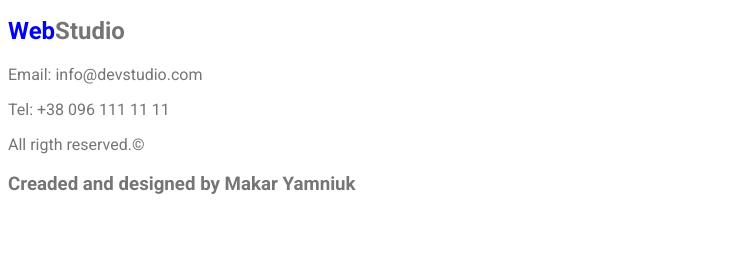
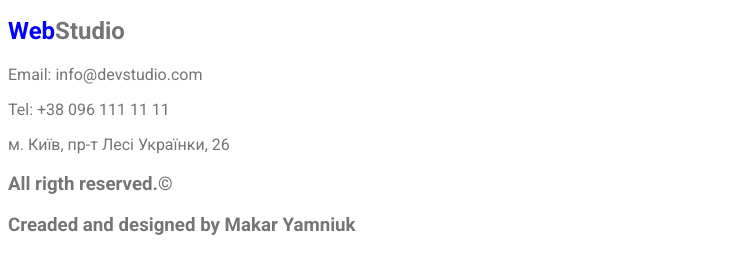
Before and after one commit to makar5555/WebStudio, a plain HTML site: page index.html in a window 1280 px wide. Shown: the part 655-909 px from the top of the page, without its empty margins (0-735 px from the left). Before the commit the page ends 869 px from the top, so only its background shows below. Drawn offline with Linux system fonts and the light colour scheme; a web font is replaced by a local one.

Commit message:
Update index.html

```diff
--- a/index.html
+++ b/index.html
@@ -71,7 +71,7 @@
       <h2 class="footer-subtitle"><span style="color: blue;">Web</span>Studio</h2>
       <p class="footer-email">Email: info@devstudio.com</p>
       <p class="footer-tel">Tel: +38 096 111 11 11</p>
-      <p class="footer-adr>м. Київ, пр-т Лесі Українки, 26</p>
+      <p class="footer-adress">м. Київ, пр-т Лесі Українки, 26</p>
       <h3>All rigth reserved.&copy;</h3>
       <h3>Creaded and designed by Makar Yamniuk</h3>
     </footer>
```
